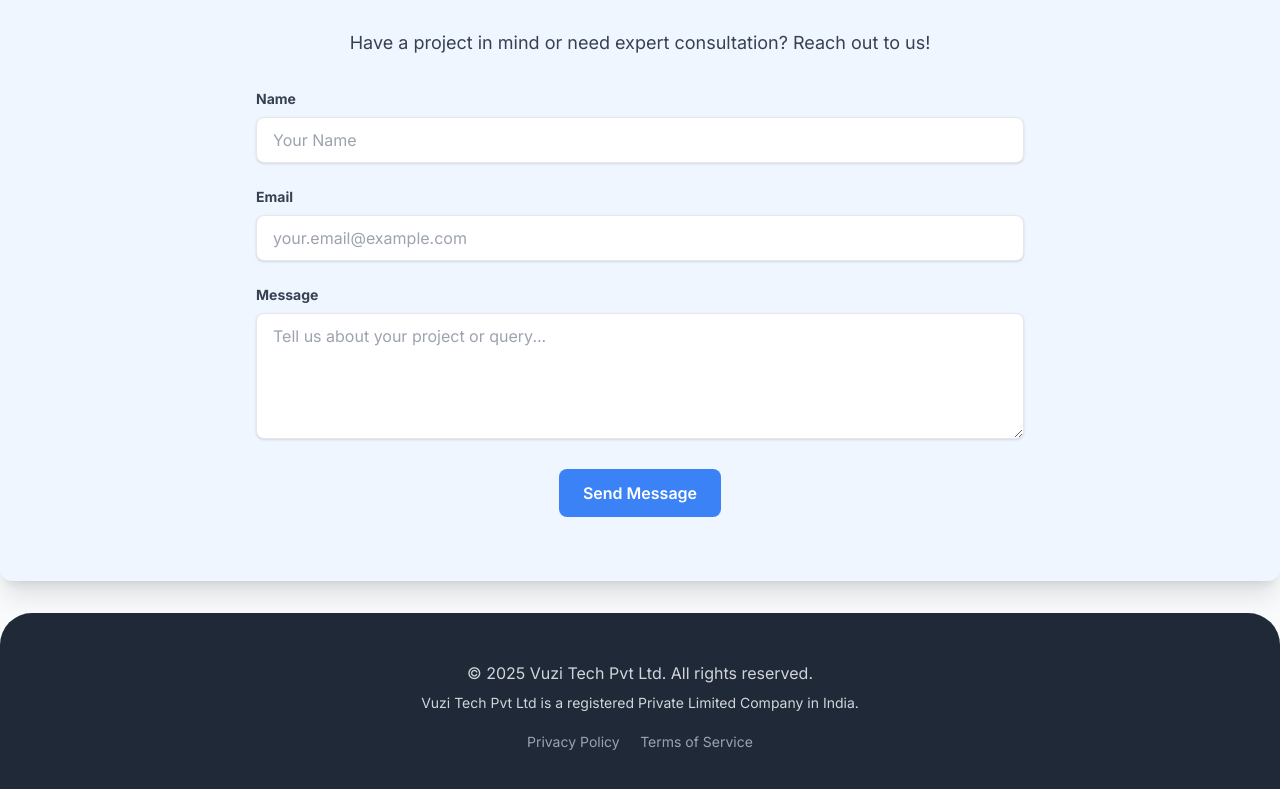
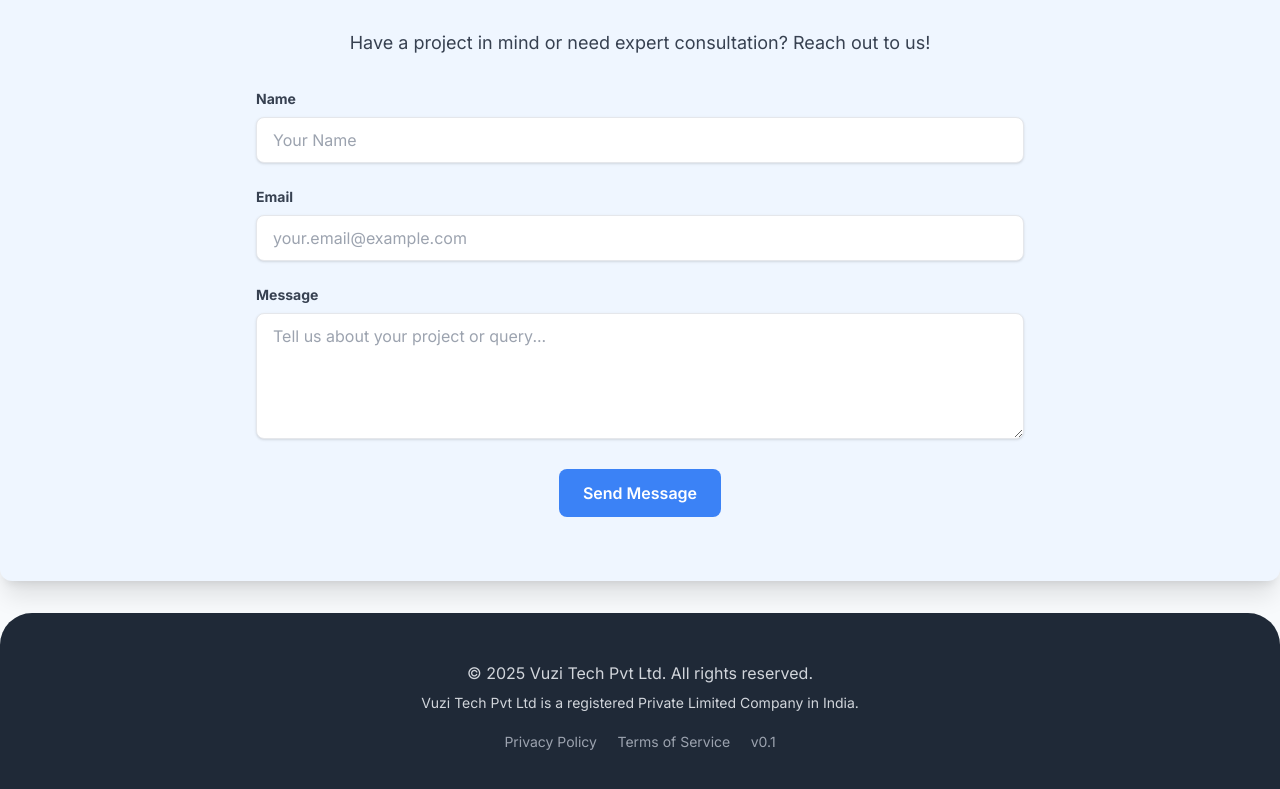
Before and after one commit to rvujji/vuzitech, a plain HTML site: page index.html in a window 1280 px wide. Shown: the part 1909-2698 px from the top of the page. Drawn offline with nearby package versions, Linux system fonts and the light colour scheme.

Commit message:
added version

```diff
--- a/index.html
+++ b/index.html
@@ -202,6 +202,7 @@
             <div class="mt-4 space-x-4">
                 <a href="#" class="text-gray-400 hover:text-white text-sm">Privacy Policy</a>
                 <a href="#" class="text-gray-400 hover:text-white text-sm">Terms of Service</a>
+                <a href="#" class="text-gray-400 hover:text-white text-sm">v0.1</a>
             </div>
         </div>
     </footer>
```
